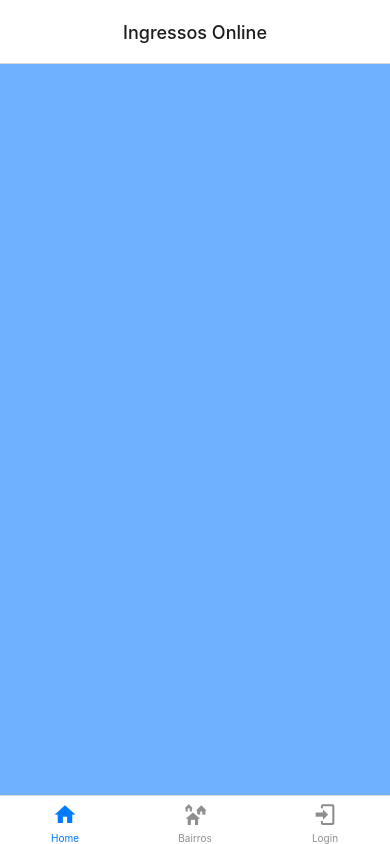
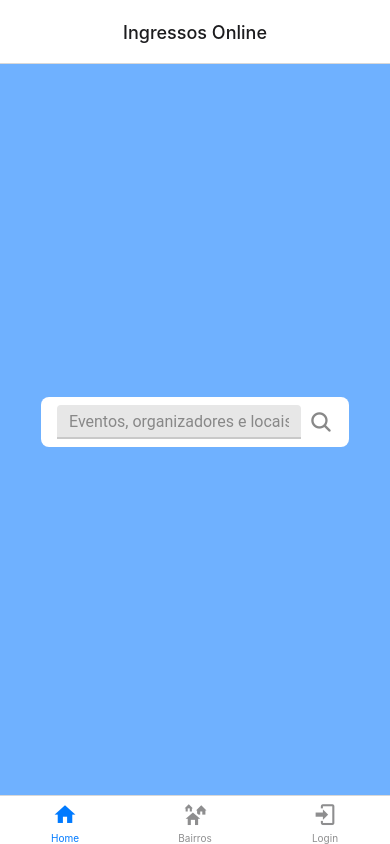
Before and after one commit to yasjcarvalho/projeto_badkiwi, a React Native app: screen /Home in a window 390 px wide. Built offline with nearby package versions, Linux system fonts and the light colour scheme.

Commit message:
input searchBar

```diff
--- a/App.js
+++ b/App.js
@@ -71,7 +71,9 @@ export default function App() {
               <Stack.Screen
                 name="Login"
                 component={Login}
-                options={{ headerShown: false }}
+                options={{
+                  headerShown: false
+                }}
               />
               <Stack.Screen
                 name="CadastrarUsuario"
--- a/components/Home.js
+++ b/components/Home.js
@@ -1,32 +1,47 @@
-import { View,StyleSheet } from 'react-native';
+import React from 'react'
+import { View, StyleSheet } from 'react-native'
+import { TextInput } from 'react-native-paper'
+import Icon from 'react-native-vector-icons/Ionicons'
 
-
-const Home = ({navigation}) => {
-
-
+const Home = ({ navigation }) => {
   return (
-
-    <View style = {styles.container}>
-
-
-
-
+    <View style={styles.container}>
+      <View style={styles.searchBar}>
+        <TextInput
+          style={styles.input}
+          placeholder="Eventos, organizadores e locais"
+          placeholderTextColor="#888"
+        />
+        <Icon name="search" size={24} color="#888" style={styles.searchIcon} />
+      </View>
     </View>
-
-
-
-  );
+  )
 }
 
 const styles = StyleSheet.create({
-
-  container:{
+  container: {
     flex: 1,
-    backgroundColor: "#6FB1FF",
-    justifyContent:"center",
-    alignItems:"center"
+    backgroundColor: '#6FB1FF',
+    justifyContent: 'center',
+    alignItems: 'center'
   },
-
+  searchBar: {
+    flexDirection: 'row',
+    alignItems: 'center',
+    height: 50,
+    borderRadius: 8,
+    backgroundColor: '#fff',
+    paddingHorizontal: 16,
+    marginBottom: 16
+  },
+  input: {
+    flex: 1,
+    height: '100%',
+    fontSize: 16
+  },
+  searchIcon: {
+    marginLeft: 8
+  }
 })
 
-export default Home;
+export default Home
```
